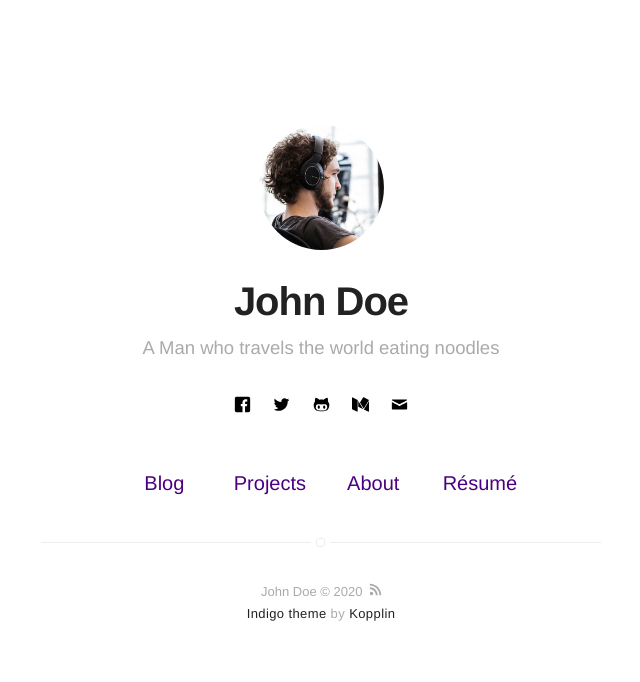
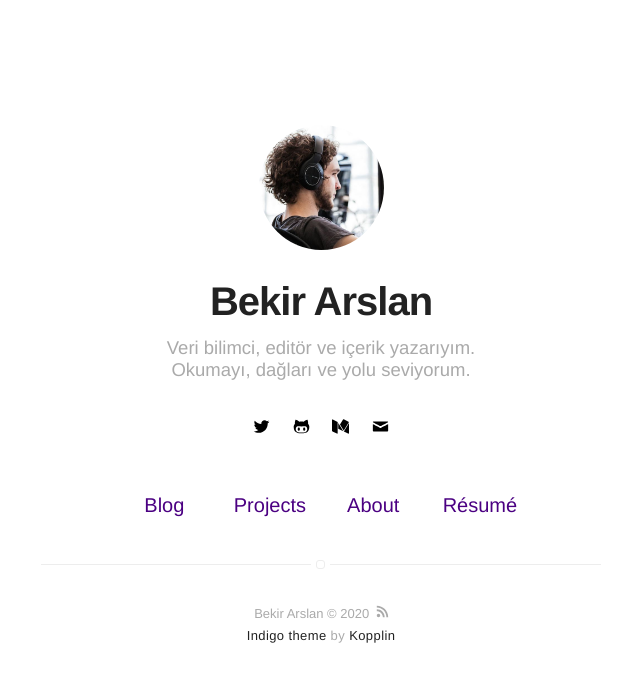
Before and after one commit to bkrsln/bkrsln.github.io, a Jekyll site: the page built from index.html, in a window 1280 px wide. Shown: the top 682 px of the page, without its empty margins (319-959 px from the left). Built offline with Jekyll 4.4.1, drawn with Linux system fonts in a browser that asks for light colours; part of the change alters nothing that is shown.

Commit message:
Update _config.yml

```diff
--- a/_config.yml
+++ b/_config.yml
@@ -1,6 +1,6 @@
 # main text of home
-name: John Doe
-bio: A Man who travels the world eating noodles
+name: Bekir Arslan
+bio: Veri bilimci, editör ve içerik yazarıyım. Okumayı, dağları ve yolu seviyorum.
 
 # twitter summary info
 description: A blog about technology and stuff related
@@ -34,20 +34,20 @@ disqus:
   categories: [blog, project] # only show disqus for posts that have these categories
 
 # if you don't have any of social below, comment the line
-facebook: myfacebook
-twitter: mytwitter
+# facebook: myfacebook
+twitter: bkrsln
 # instagram: myinstagram
 # pinterest: mypinterest
 # linkedin: mylinkedin
 # youtube: myyoutube
 # spotify: myspotify
-github: mygithub
+github: bkrsln
 # gitlab: mygitlab
 # lastfm: mylastfm
 # stackoverflow: 7044681/mystackoverflow
 # quora: userquora
 # reddit: username
-medium: medium
+medium: bekirarslan
 # vimeo: myvimeo
 # lanyrd: mylanyrd
 email: myemail@gmail.com
```
